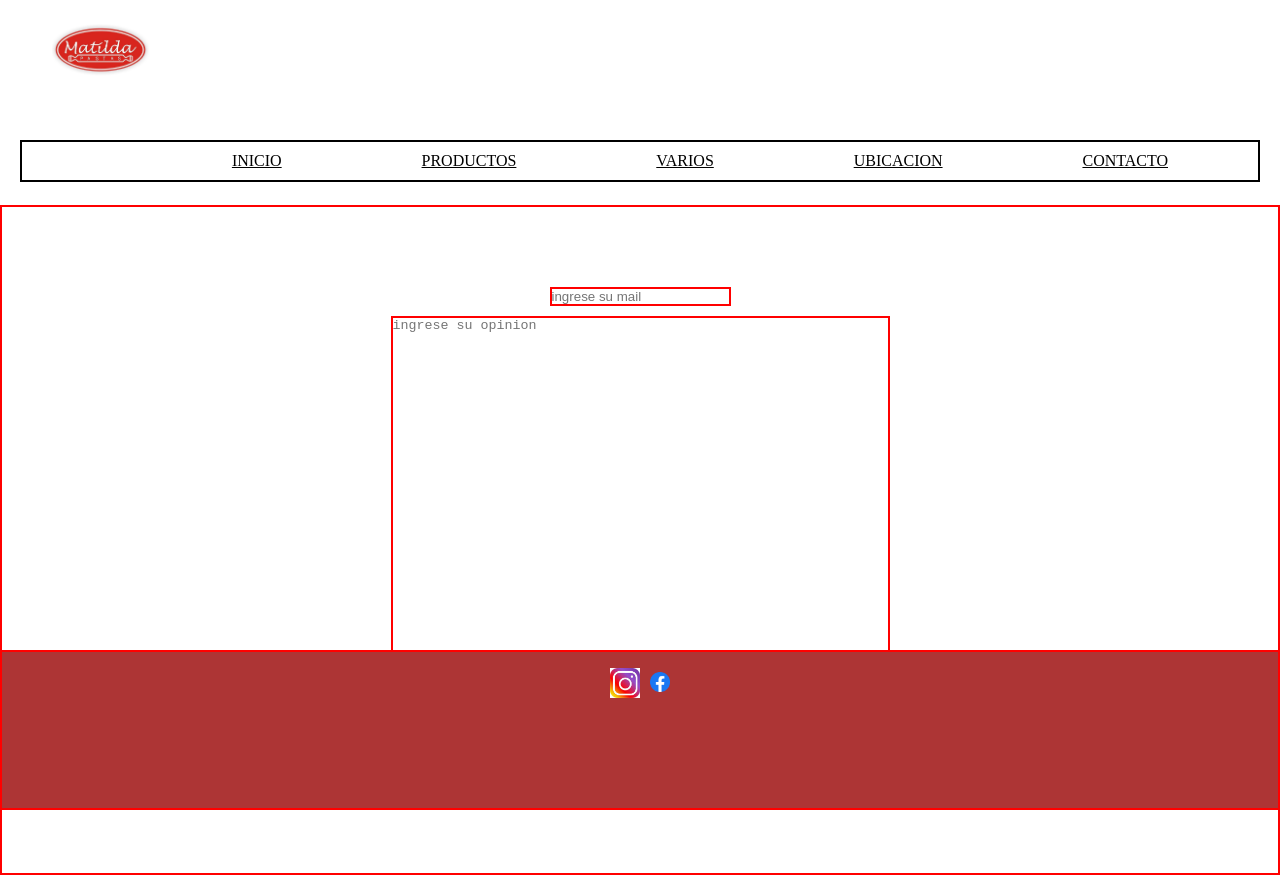
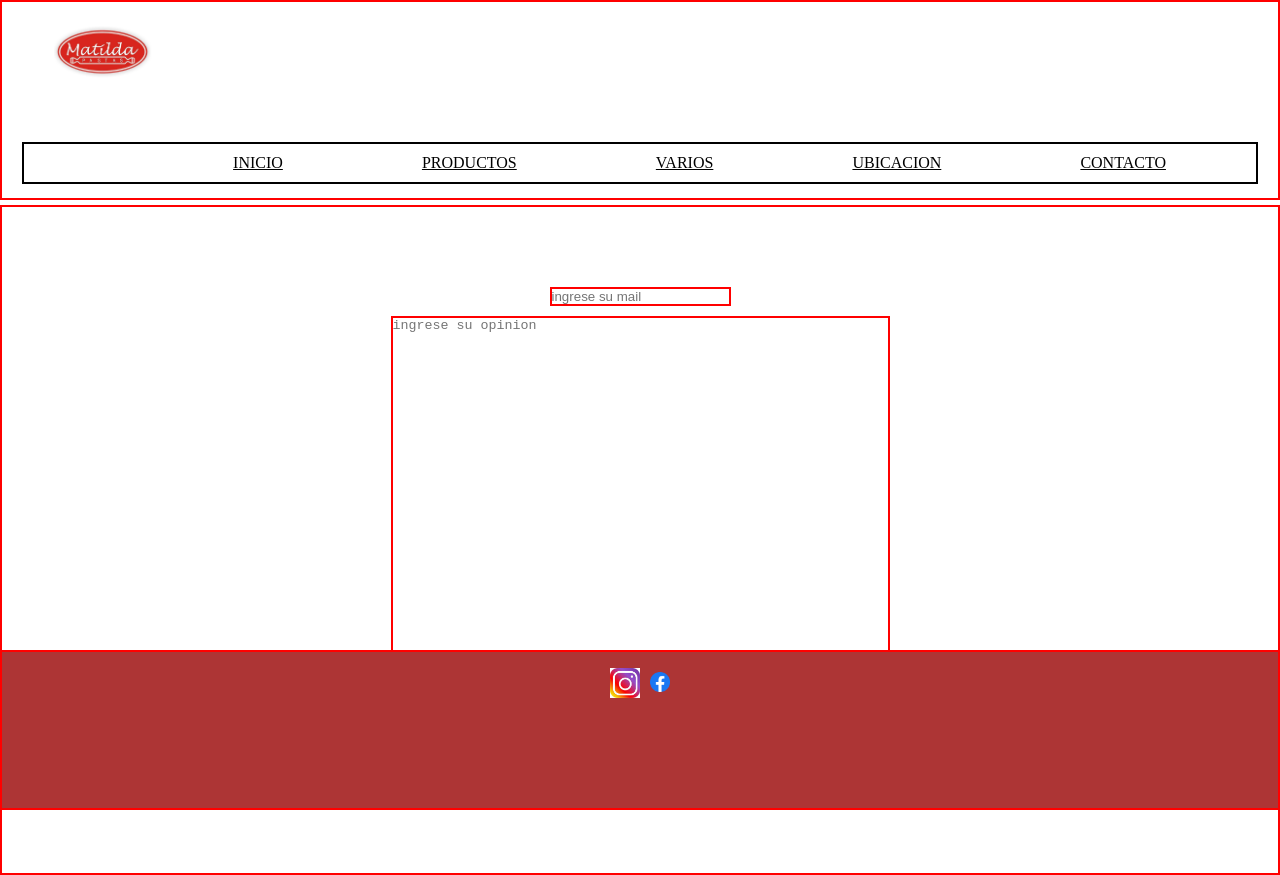
Before and after one commit to Fausto-Rdz/pagmatilda, a plain HTML site: page paginas/contacto.html in a window 1280 px wide. Drawn offline with Linux system fonts and the light colour scheme.

Commit message:
cambio de bordes

```diff
--- a/paginas/contacto.html
+++ b/paginas/contacto.html
@@ -13,7 +13,7 @@
 
 <body>
     <div id="gridss" class="grids">
-    <header>
+    <header class="border">
 
         <div>
             <!--LOGO DE LA PAGINA-->
```
Also changed, not shown: paginas/ubicacion.html (+1 -1 lines).
